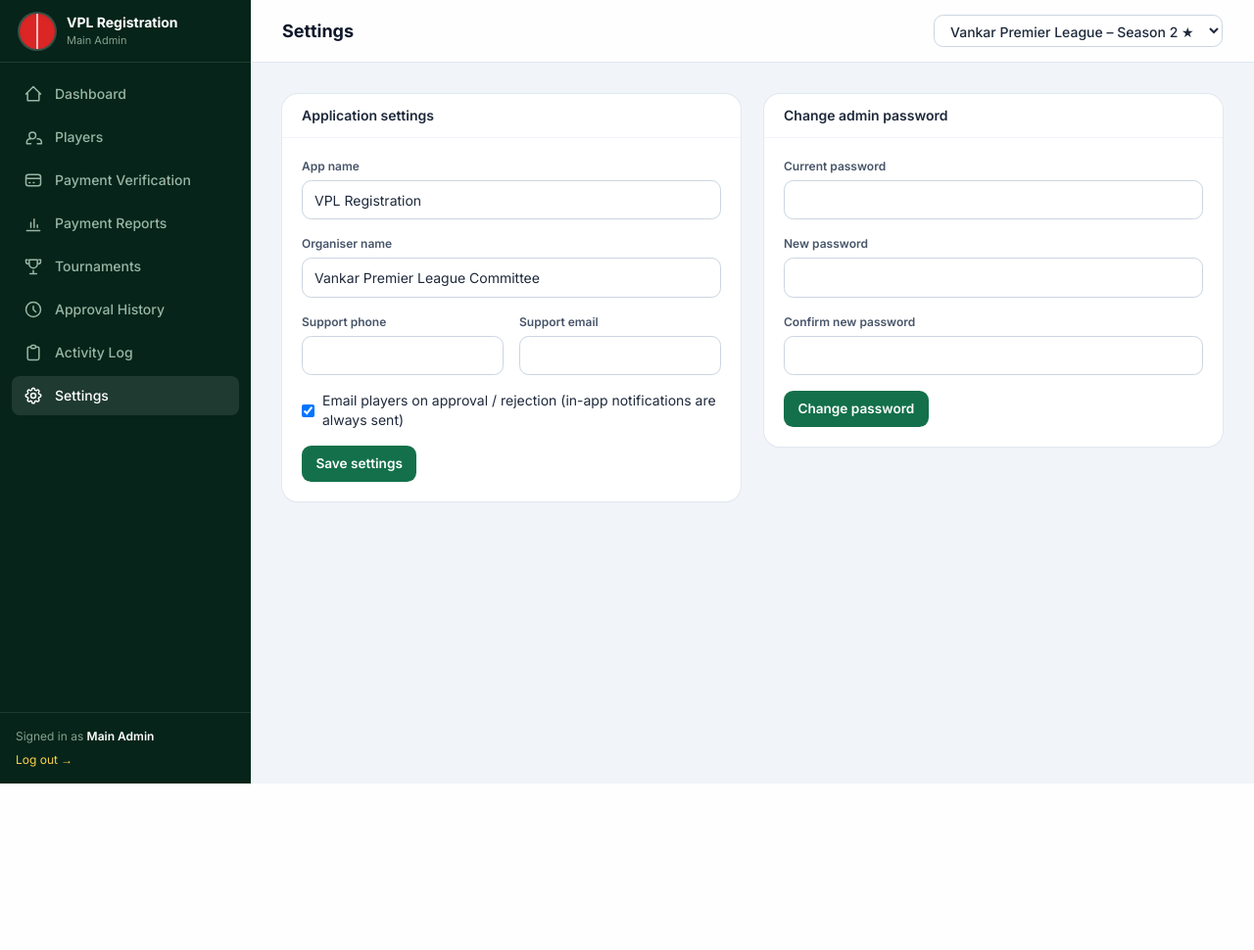
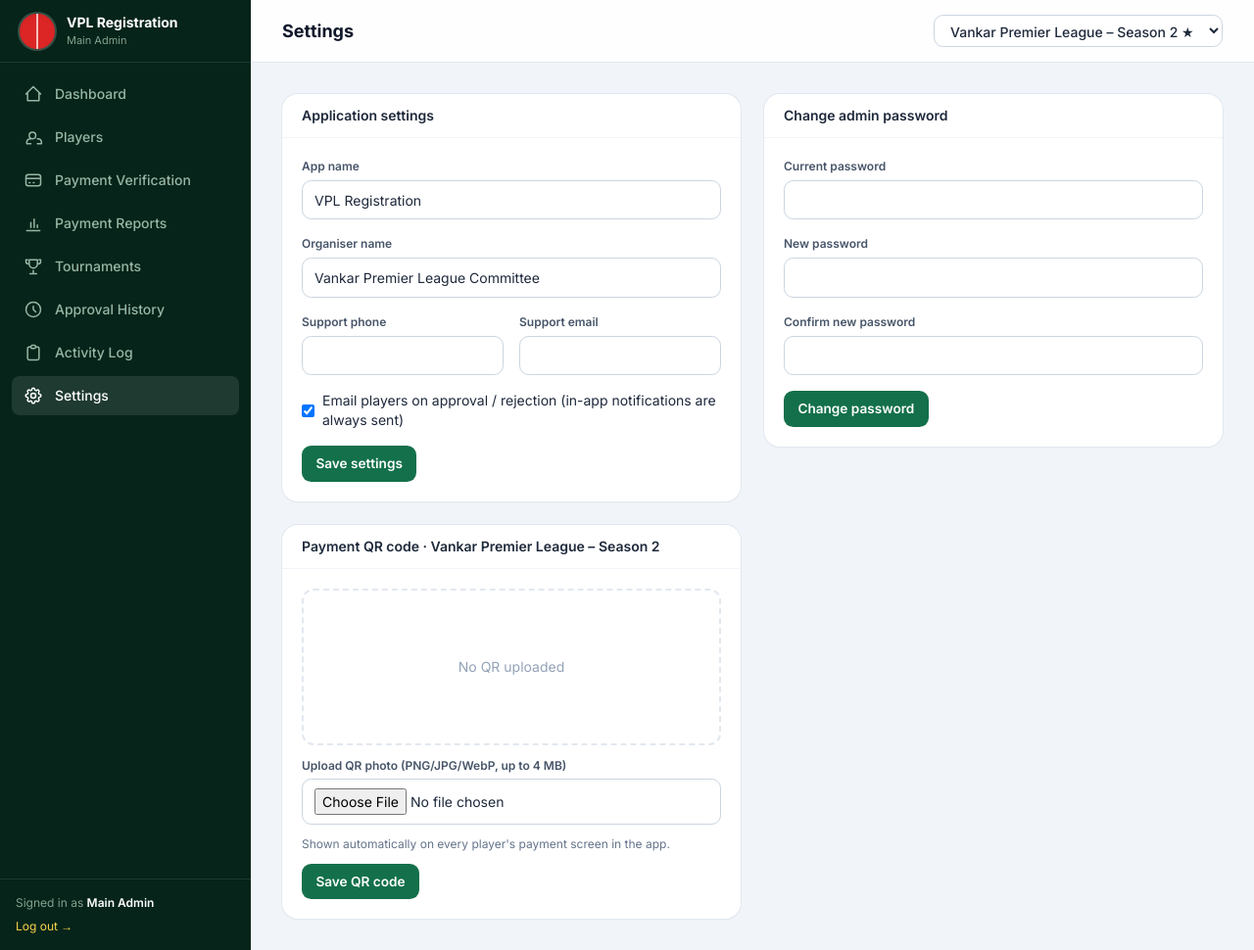
Before and after one commit to rkgupta-rajiv/vpl-admin, a Laravel app: page /admin/settings in a window 1280 px wide. Shown: the whole page at 98% size. Before the commit the page ends 800 px from the top, so only its background shows below. Run offline with Laravel 12, Linux system fonts and the light colour scheme; a user stored in the database is signed in; data comes from the database, SQL or seed files in the repository; tables that the repository leaves empty hold one stand-in row (values such as "Sample post"); some libraries are stand-ins or nearby versions.

Commit message:
Admin Settings: upload payment QR photo shown in the player app

```diff
--- a/app/Http/Controllers/Admin/SystemController.php
+++ b/app/Http/Controllers/Admin/SystemController.php
@@ -4,10 +4,12 @@ namespace App\Http\Controllers\Admin;
 
 use App\Http\Controllers\Controller;
 use App\Models\ActivityLog;
+use App\Models\PaymentSetting;
 use App\Models\Setting;
 use App\Models\StatusHistory;
 use App\Support\AdminContext;
 use Illuminate\Http\Request;
+use Illuminate\Support\Facades\Storage;
 use Illuminate\Validation\Rules\Password;
 
 /** Application settings, admin password, activity log and approval history. */
@@ -15,7 +17,37 @@ class SystemController extends Controller
 {
     public function settings()
     {
-        return view('admin.settings', ['s' => collect(Setting::DEFAULTS)->mapWithKeys(fn ($v, $k) => [$k => Setting::get($k)])]);
+        $tournament = AdminContext::tournament();
+        $payment = $tournament ? ($tournament->paymentSetting ?? PaymentSetting::create(['tournament_id' => $tournament->id])) : null;
+
+        return view('admin.settings', [
+            's' => collect(Setting::DEFAULTS)->mapWithKeys(fn ($v, $k) => [$k => Setting::get($k)]),
+            'tournament' => $tournament,
+            'payment' => $payment,
+        ]);
+    }
+
+    /** Upload / replace / remove the payment QR image shown on the player's payment page. */
+    public function updateQr(Request $request)
+    {
+        $tournament = AdminContext::tournament();
+        abort_unless($tournament, 404, 'Create a tournament first.');
+        $request->validate([
+            'qr_code' => ['nullable', 'required_without:remove_qr', 'image', 'mimes:jpg,jpeg,png,webp', 'max:4096'],
+            'remove_qr' => ['boolean'],
+        ]);
+        $setting = $tournament->paymentSetting ?? PaymentSetting::create(['tournament_id' => $tournament->id]);
+        if (($request->boolean('remove_qr') || $request->hasFile('qr_code')) && $setting->qr_code_path) {
+            Storage::disk('public')->delete($setting->qr_code_path);
+            $setting->qr_code_path = null;
+        }
+        if ($request->hasFile('qr_code')) {
+            $setting->qr_code_path = $request->file('qr_code')->store('qr-codes', 'public');
+        }
+        $setting->save();
+        ActivityLog::log('payment_settings.qr_updated', 'Updated payment QR for '.$tournament->title, $tournament);
+
+        return back()->with('success', $setting->qr_code_path ? 'QR code saved. Players will see it on the payment page.' : 'QR code removed.');
     }
 
     public function updateSettings(Request $request)
--- a/resources/views/admin/settings.blade.php
+++ b/resources/views/admin/settings.blade.php
@@ -26,5 +26,24 @@
             </div>
         </x-card>
     </form>
+    <form method="POST" action="{{ route('admin.settings.qr') }}" enctype="multipart/form-data">@csrf
+        <x-card title="Payment QR code{{ $tournament ? ' · '.$tournament->title : '' }}">
+            @if(!$tournament)
+                <p class="text-sm text-slate-500">Create a tournament first, then upload its QR here.</p>
+            @else
+                @if($payment->qr_code_path)
+                    <img src="{{ $payment->qrCodeUrl() }}" class="mx-auto mb-3 w-52 rounded-xl border border-slate-200 p-2" alt="QR">
+                    <label class="mb-3 flex items-center gap-2 text-sm text-rose-600"><input type="checkbox" name="remove_qr" value="1" class="rounded"> Remove current QR</label>
+                @else
+                    <div class="mb-3 grid h-40 place-items-center rounded-xl border-2 border-dashed border-slate-200 text-sm text-slate-400">No QR uploaded</div>
+                @endif
+                <label class="label">{{ $payment->qr_code_path ? 'Replace' : 'Upload' }} QR photo (PNG/JPG/WebP, up to 4 MB)</label>
+                <input type="file" name="qr_code" accept="image/png,image/jpeg,image/webp" class="field">
+                @error('qr_code')<p class="mt-1 text-xs text-rose-600">{{ $message }}</p>@enderror
+                <p class="mt-3 text-xs text-slate-500">Shown automatically on every player's payment screen in the app.</p>
+                <button class="btn btn-primary mt-3">Save QR code</button>
+            @endif
+        </x-card>
+    </form>
 </div>
 @endsection
--- a/routes/web.php
+++ b/routes/web.php
@@ -61,6 +61,7 @@ Route::prefix('admin')->name('admin.')->group(function () {
         Route::get('activity', [SystemController::class, 'activity'])->name('activity');
         Route::get('settings', [SystemController::class, 'settings'])->name('settings');
         Route::put('settings', [SystemController::class, 'updateSettings'])->name('settings.update');
+        Route::post('settings/qr', [SystemController::class, 'updateQr'])->name('settings.qr');
         Route::put('settings/password', [SystemController::class, 'updatePassword'])->name('settings.password');
     });
 });
```
